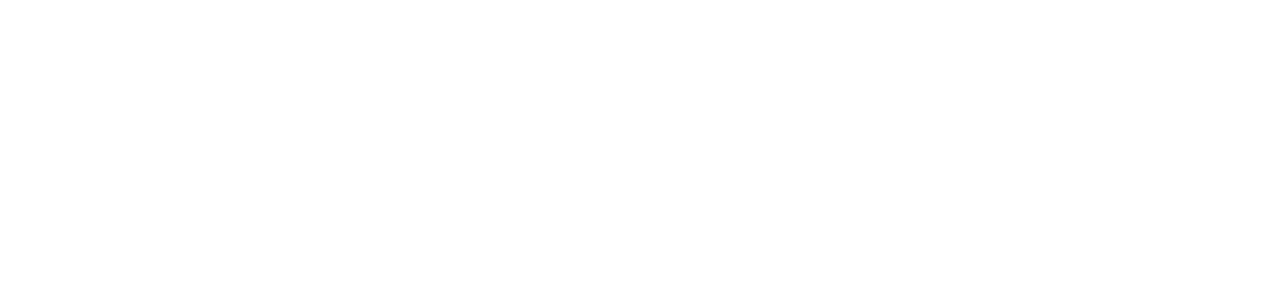
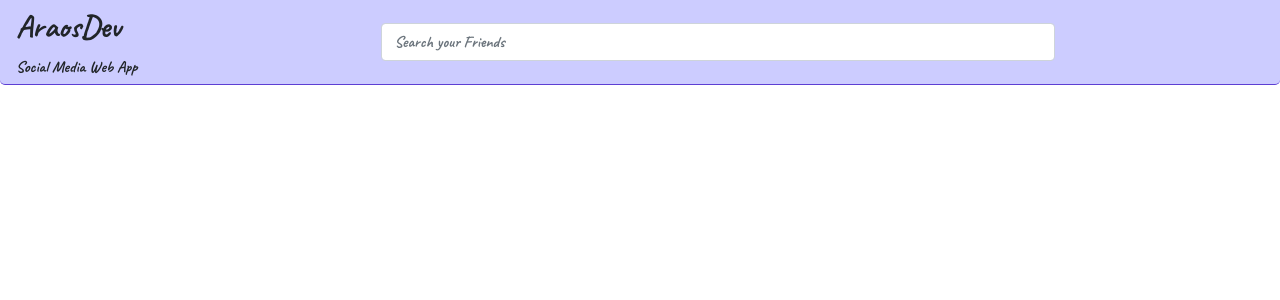
Before and after one commit to AraosDev/araosdev-social-media-frontend, a React (Create React App) app: page /timeline in a window 1280 px wide. Before the commit this address had no page. Shown: the top 300 px of the page. Built offline with nearby package versions, Linux system fonts and the light colour scheme.

Commit message:
new push

```diff
--- a/package.json
+++ b/package.json
@@ -8,6 +8,7 @@
     "@testing-library/user-event": "^13.2.1",
     "axios": "^0.24.0",
     "bootstrap": "^5.1.3",
+    "firebase": "^9.6.4",
     "react": "^17.0.2",
     "react-bootstrap": "^2.1.0",
     "react-dom": "^17.0.2",
--- a/src/App.js
+++ b/src/App.js
@@ -2,12 +2,14 @@ import { Route, Routes } from 'react-router-dom';
 import './App.css';
 import Login from './Pages/Login';
 import NewAccount from './Pages/NewAccount';
+import Timeline from './Pages/TimeLine';
 
 function App() {
   return (
     <Routes>
       <Route path='/' exact element={<Login />} />
       <Route path='/newaccount' element={<NewAccount />} />
+      <Route path='/timeline' element={<Timeline />} />
     </Routes>
   );
 }
--- a/src/Common/FormHeader.js
+++ b/src/Common/FormHeader.js
@@ -1,12 +1,12 @@
 import React from 'react';
 import '../Pages/Login/index.css';
 
-function FormHeader() {
+function FormHeader({hr=true, inline=false}) {
     return (
         <>
             <h2 className='caveatBold'>AraosDev</h2>
-            <h2 className='caveatBold'>Social Media Web App</h2>
-            <hr className='my-2' style={{border: '1px solid', width: '100%'}} />
+            {!inline ? <h2 className='caveatBold'>Social Media Web App</h2> : <span className='caveatBold'>Social Media Web App</span>}
+            {hr &&<hr className='my-2' style={{border: '1px solid', width: '100%'}} />}
         </>
     )
 }
--- /dev/null
+++ b/src/Pages/TimeLine/Header.js
@@ -0,0 +1,36 @@
+import React from 'react';
+import { Form } from 'react-bootstrap';
+import styled from 'styled-components';
+import FormHeader from '../../Common/FormHeader';
+
+
+const StyledTimeLineHeader = styled.div`
+    display: flex;
+    max-height: 85px;
+    min-height: 60px;
+    background: rgb(204, 204, 255);
+    position: fixed;
+    top: 0;
+    width: 100%;
+    border-bottom: 1px solid rgb(93, 63, 211);
+    border-radius: 0px 0px 5px 5px;
+`
+
+function TimeLineHeader() {
+  return (
+    <StyledTimeLineHeader>
+        <div className='mx-3 my-2' style={{flex: '1'}}>
+            <FormHeader hr={false} inline={true} />
+        </div>
+        <div className='d-flex justify-content-center align-items-center' style={{flex: '9'}}>
+            <Form className='caveatBold' style={{width: '60%'}}>
+                <Form.Group>
+                    <Form.Control type='text' placeholder='Search your Friends' />
+                </Form.Group>
+            </Form>
+        </div>
+    </StyledTimeLineHeader>
+  );
+}
+
+export default TimeLineHeader;
--- /dev/null
+++ b/src/Pages/TimeLine/index.js
@@ -0,0 +1,10 @@
+import React from 'react';
+import TimeLineHeader from './Header';
+
+function Timeline() {
+  return (
+      <TimeLineHeader />
+  );
+}
+
+export default Timeline;
--- a/src/index.css
+++ b/src/index.css
@@ -11,3 +11,12 @@ code {
   font-family: source-code-pro, Menlo, Monaco, Consolas, 'Courier New',
     monospace;
 }
+
+@font-face {
+  font-family: CaveatBold;
+  src: url(./Assets/Fonts/Caveat-Bold.ttf);
+}
+
+.caveatBold{
+  font-family: CaveatBold;
+}
```
Also changed, not shown: 2 other files (tests, documents, lock files or other folders).
